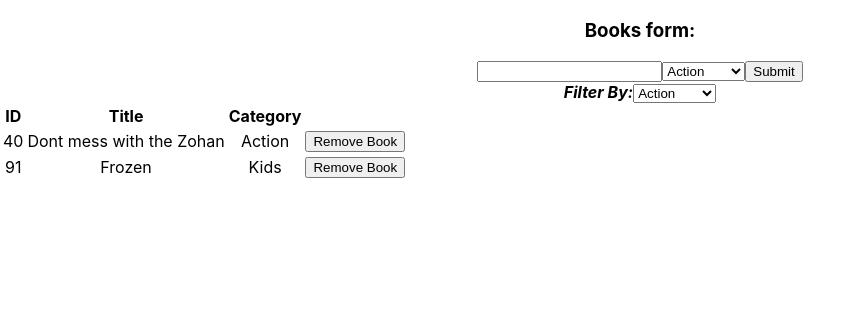
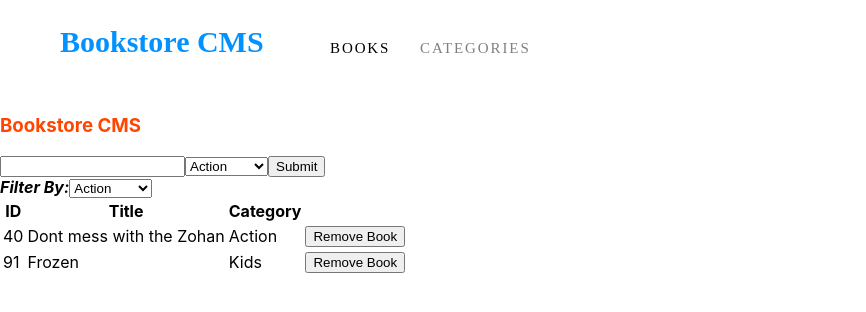
Before and after one commit to grace-mugoiri/react-bookstore, a React (Create React App) app: page / in a window 1280 px wide. Shown: the top 312 px of the page, without its empty margins (0-866 px from the left). Built offline with nearby package versions, Linux system fonts and the light colour scheme.

Commit message:
add navigation styling for app.js

```diff
--- a/src/components/App.css
+++ b/src/components/App.css
@@ -1,31 +1,49 @@
 .App {
-  text-align: center;
+	width: 100%;
+	height: 100vh;
 }
 
 .App-logo {
-  height: 40vmin;
-  pointer-events: none;
-}
-
-@media (prefers-reduced-motion: no-preference) {
-  .App-logo {
-    animation: App-logo-spin infinite 20s linear;
-  }
+	width: 240px;
+	height: 37px;
+	font-family: Montserrat;
+	font-size: 30px;
+	font-weight: bold;
+	font-style: normal;
+	font-stretch: normal;
+	line-height: normal;
+	letter-spacing: normal;
+	color: #0292ff;
+	margin-top: 25px;
+	margin-left: 60px;
 }
 
 .App-header {
-  background-color: #282c34;
-  min-height: 100vh;
+  background-color: #ffffff;
+  height: 95px;
   display: flex;
-  flex-direction: column;
-  align-items: center;
-  justify-content: center;
-  font-size: calc(10px + 2vmin);
-  color: white;
 }
 
-.App-link {
-  color: #61dafb;
+.subtitle-one, .subtitle-two {
+	width: 60px;
+	height: 15px;
+	font-family: Montserrat;
+	font-size: 15px;
+	font-weight: normal;
+	font-style: normal;
+	font-stretch: normal;
+	line-height: normal;
+	letter-spacing: 1.9px;
+	padding-left: 30px;
+	margin-top: 40px;
+}
+
+.subtitle-one {
+	color: black;
+}
+
+.subtitle-two {
+	color: grey;
 }
 
 @keyframes App-logo-spin {
--- a/src/components/App.js
+++ b/src/components/App.js
@@ -8,8 +8,16 @@ import BooksList from '../containers/BooksList';
 function App() {
   return (
     <div className="App">
-      <BooksForm />
-      <BooksList />
+      <div className="App-header">
+
+        <div className="App-logo"> Bookstore CMS </div>
+        <div className="subtitle-one"> BOOKS </div>
+        <div className="subtitle-two"> CATEGORIES </div>
+      </div>
+      <div className="App-content">
+        <BooksForm />
+        <BooksList />
+      </div>
     </div>
   );
 }
--- a/src/containers/BooksForm.js
+++ b/src/containers/BooksForm.js
@@ -3,6 +3,7 @@ import React from 'react';
 import PropTypes from 'prop-types';
 import { connect } from 'react-redux';
 import { createBook } from '../actions';
+import '../styleAssets/BooksForm.css';
 
 const bookCategories = [
   'Action',
@@ -58,7 +59,7 @@ class BooksForm extends React.Component {
 
     return (
       <div>
-        <h3>Books form:</h3>
+        <h3> Bookstore CMS </h3>
         <form onSubmit={this.handleSubmit}>
           <input onChange={this.handleChange} type="text" name="title" />
           <select onChange={this.handleChange} name="category">{bookOptions}</select>
--- /dev/null
+++ b/src/styleAssets/BooksForm.css
@@ -0,0 +1,3 @@
+h3 {
+	color: orangered;
+}
```
Also changed, not shown: src/index.css (line endings or trailing spaces).
